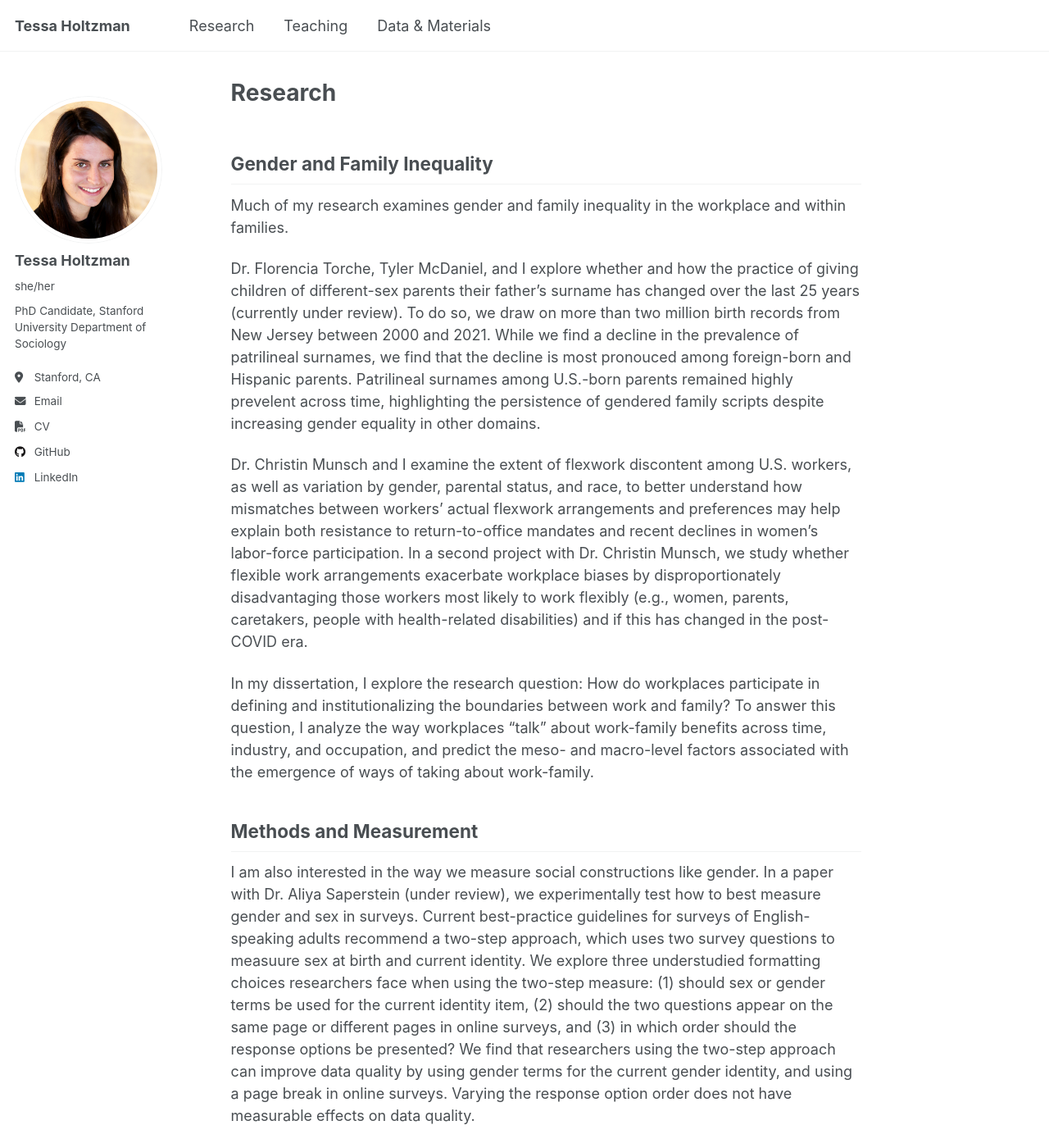
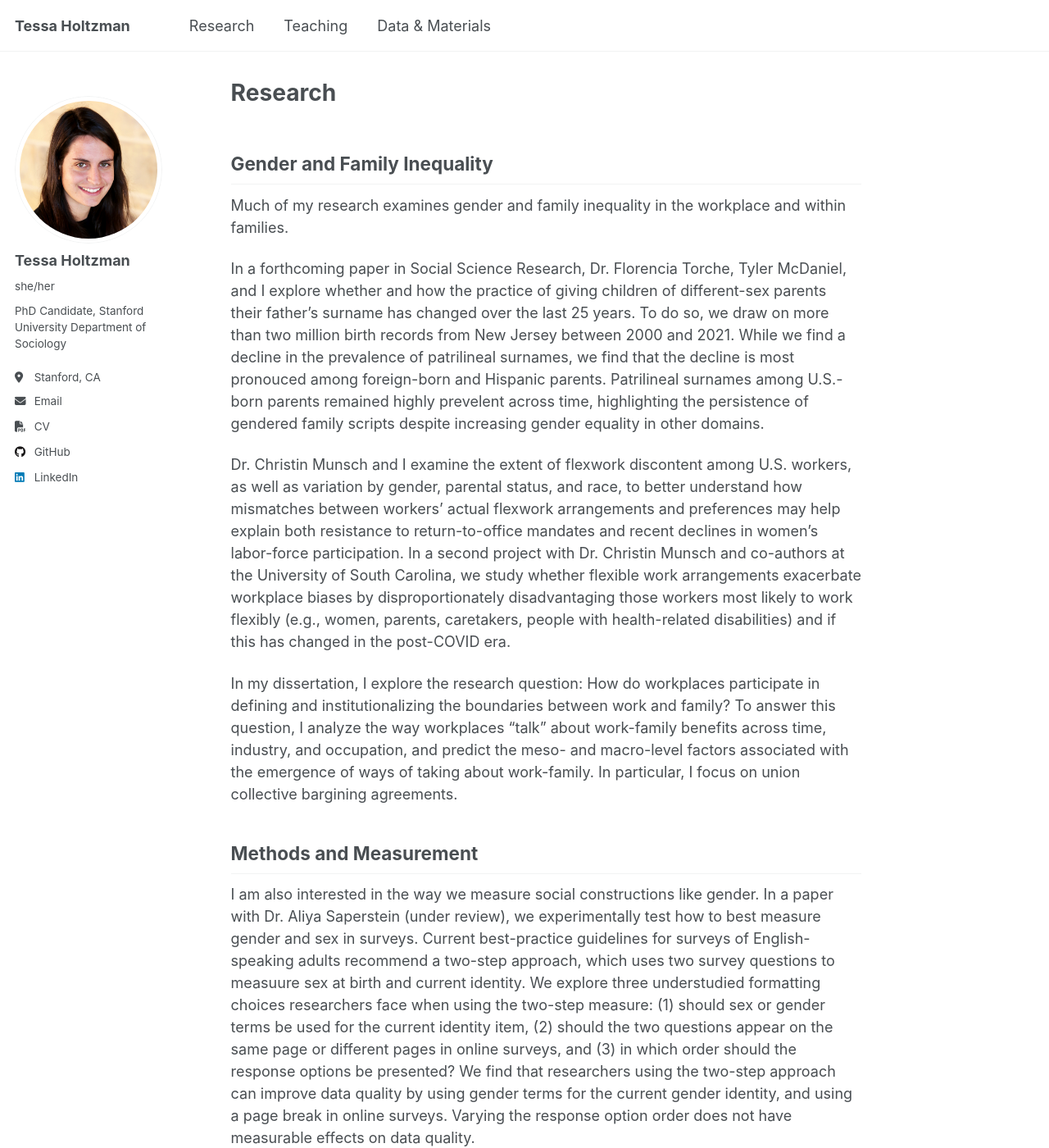
Before and after one commit to tessaholtzman/tessaholtzman.github.io, a Jekyll site: the page built from _pages/research.md, in a window 1280 px wide and 1400 px high. Shown: the whole window at 82% size. Built offline with Jekyll 4.4.1, drawn with Linux system fonts in a browser that asks for light colours; a script that is not in the unit is left out.

Commit message:
updates to text

```diff
--- a/_pages/research.md
+++ b/_pages/research.md
@@ -8,11 +8,11 @@ author_profile: true
 ## Gender and Family Inequality
 Much of my research examines gender and family inequality in the workplace and within families.
 
-Dr. Florencia Torche, Tyler McDaniel, and I explore whether and how the practice of giving children of different-sex parents their father’s surname has changed over the last 25 years (currently under review). To do so, we draw on more than two million birth records from New Jersey between 2000 and 2021. While we find a decline in the prevalence of patrilineal surnames, we find that the decline is most pronouced among foreign-born and Hispanic parents. Patrilineal surnames among U.S.-born parents remained highly prevelent across time, highlighting the persistence of gendered family scripts despite increasing gender equality in other domains.
+In a forthcoming paper in Social Science Research, Dr. Florencia Torche, Tyler McDaniel, and I explore whether and how the practice of giving children of different-sex parents their father’s surname has changed over the last 25 years. To do so, we draw on more than two million birth records from New Jersey between 2000 and 2021. While we find a decline in the prevalence of patrilineal surnames, we find that the decline is most pronouced among foreign-born and Hispanic parents. Patrilineal surnames among U.S.-born parents remained highly prevelent across time, highlighting the persistence of gendered family scripts despite increasing gender equality in other domains.
 
-Dr. Christin Munsch and I examine the extent of flexwork discontent among U.S. workers, as well as variation by gender, parental status, and race, to better understand how mismatches between workers’ actual flexwork arrangements and preferences may help explain both resistance to return-to-office mandates and recent declines in women’s labor-force participation. In a second project with Dr. Christin Munsch, we study whether flexible work arrangements exacerbate workplace biases by disproportionately disadvantaging those workers most likely to work flexibly (e.g., women, parents, caretakers, people with health-related disabilities) and if this has changed in the post-COVID era.
+Dr. Christin Munsch and I examine the extent of flexwork discontent among U.S. workers, as well as variation by gender, parental status, and race, to better understand how mismatches between workers’ actual flexwork arrangements and preferences may help explain both resistance to return-to-office mandates and recent declines in women’s labor-force participation. In a second project with Dr. Christin Munsch and co-authors at the University of South Carolina, we study whether flexible work arrangements exacerbate workplace biases by disproportionately disadvantaging those workers most likely to work flexibly (e.g., women, parents, caretakers, people with health-related disabilities) and if this has changed in the post-COVID era.
 
-In my dissertation, I explore the research question: How do workplaces participate in defining and institutionalizing the boundaries between work and family? To answer this question, I analyze the way workplaces “talk” about work-family benefits across time, industry, and occupation, and predict the meso- and macro-level factors associated with the emergence of ways of taking about work-family.
+In my dissertation, I explore the research question: How do workplaces participate in defining and institutionalizing the boundaries between work and family? To answer this question, I analyze the way workplaces “talk” about work-family benefits across time, industry, and occupation, and predict the meso- and macro-level factors associated with the emergence of ways of taking about work-family. In particular, I focus on union collective bargining agreements.
 
 ## Methods and Measurement
 I am also interested in the way we measure social constructions like gender. In a paper with Dr. Aliya Saperstein (under review), we experimentally test how to best measure gender and sex in surveys. Current best-practice guidelines for surveys of English-speaking adults recommend a two-step approach, which uses two survey questions to measuure sex at birth and current identity. We explore three understudied formatting choices researchers face when using the two-step measure: (1) should sex or gender terms be used for the current identity item, (2) should the two questions appear on the same page or different pages in online surveys, and (3) in which order should the response options be presented? We find that researchers using the two-step approach can improve data quality by using gender terms for the current gender identity, and using a page break in online surveys. Varying the response option order does not have measurable effects on data quality.
```
Also changed, not shown: _pages/about.md (+1 -0 lines), 1 other file.
